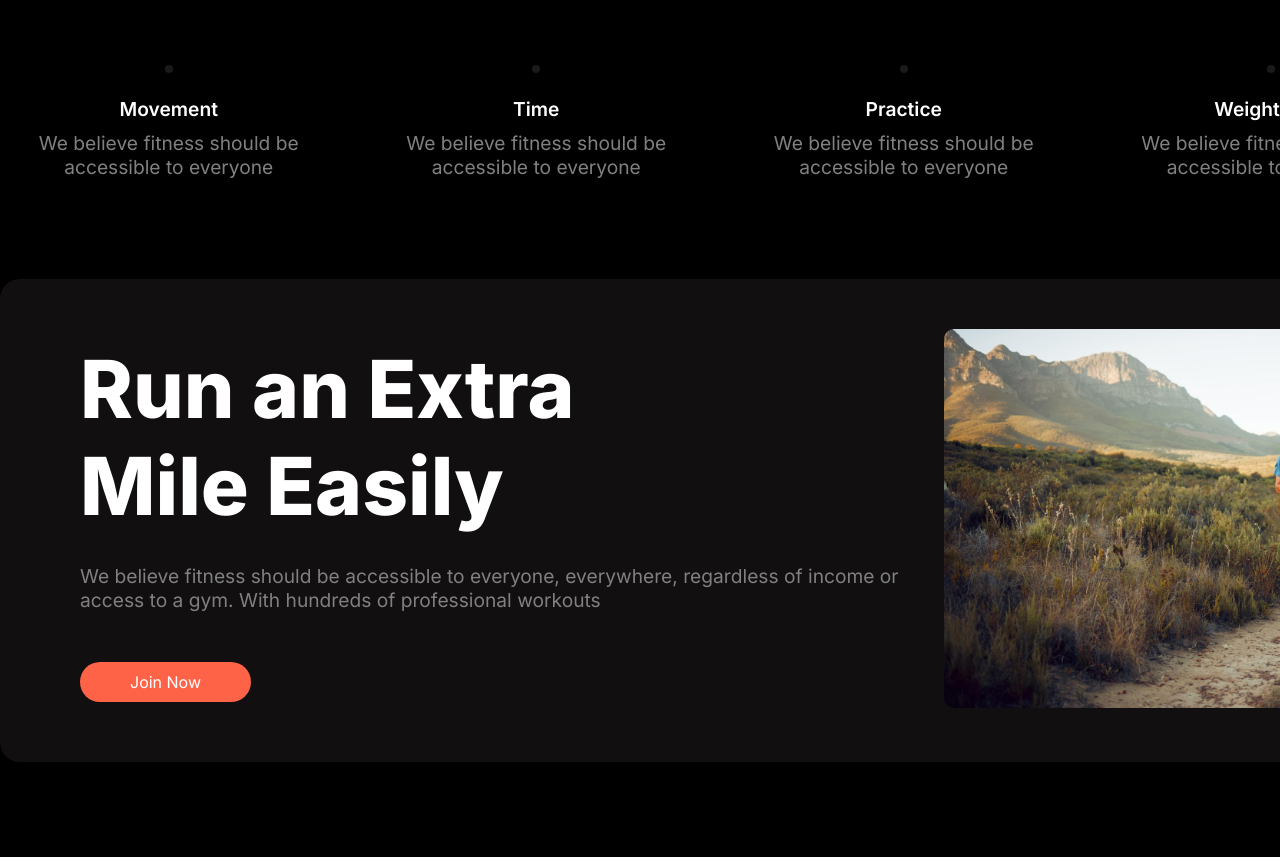
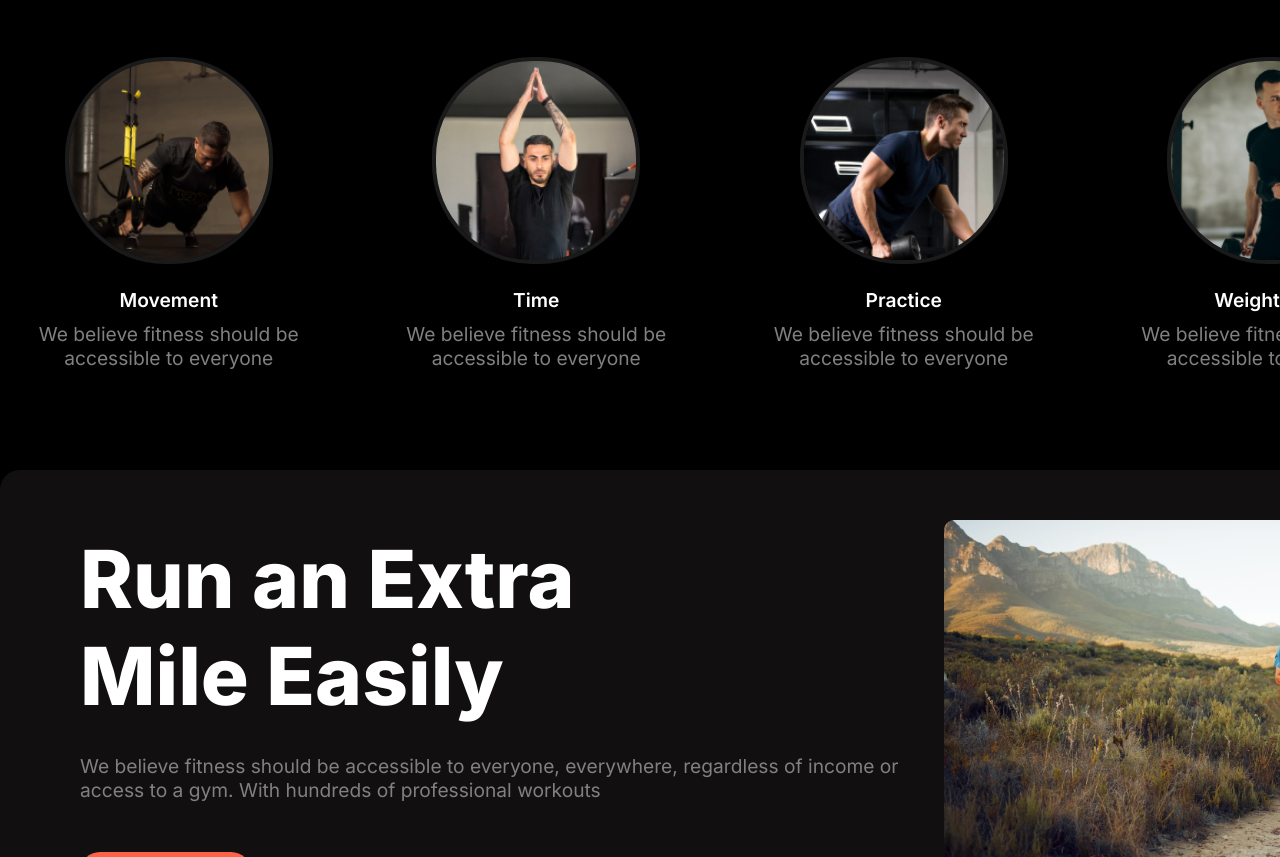
Before and after one commit to nowrinesha/pjm-mi2-m12-b10-a2-fitgym, a plain HTML site: page index.html in a window 1280 px wide. Shown: the part 909-1766 px from the top of the page. Drawn offline with Linux system fonts and the light colour scheme; the site is published under a folder, as on GitHub Pages, so addresses that start at the root find nothing; a web font is replaced by a local one.

Commit message:
added image

```diff
--- a/index.html
+++ b/index.html
@@ -84,7 +84,7 @@
                     <div class="change-your-habits-items-container">
                         <div class="change-your-habits-img">
                             <div class="habit-img">
-                                <img src="/images/image 3.png" alt="">
+                                <img src="./images/image 3.png" alt="">
                             </div>
 
                             <h3>Movement</h3>
@@ -96,7 +96,7 @@
                     <div class="change-your-habits-items-container">
                         <div class="change-your-habits-img">
                             <div class="habit-img">
-                                <img src="/images/image 2.png" alt="">
+                                <img src="./images/image 2.png" alt="">
                             </div>
 
                             <h3>Time</h3>
@@ -108,7 +108,7 @@
                     <div class="change-your-habits-items-container">
                         <div class="change-your-habits-img">
                             <div class="habit-img">
-                                <img src="/images/image 4.png" alt="">
+                                <img src="./images/image 4.png" alt="">
                             </div>
 
                             <h3>Practice</h3>
@@ -120,7 +120,7 @@
                     <div class="change-your-habits-items-container">
                         <div class="change-your-habits-img">
                             <div class="habit-img">
-                                <img src="/images/image 5.png" alt="">
+                                <img src="./images/image 5.png" alt="">
                             </div>
 
                             <h3>Weight Loss</h3>
```
